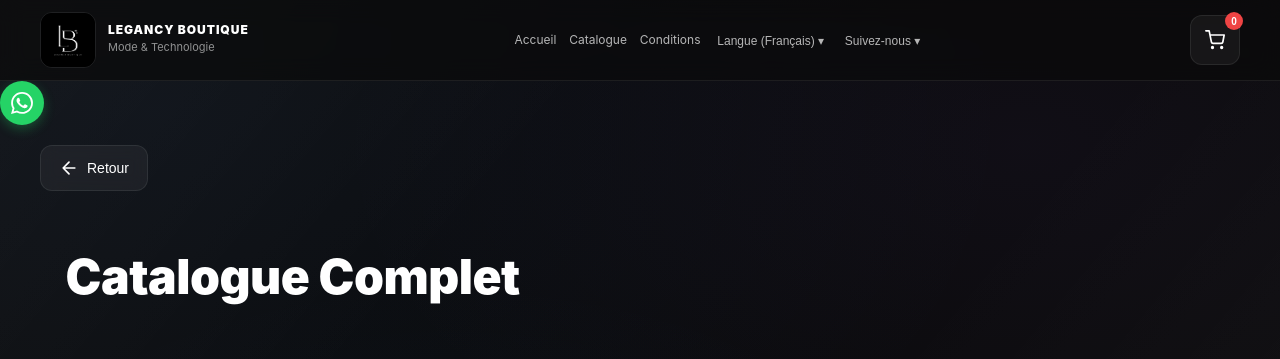
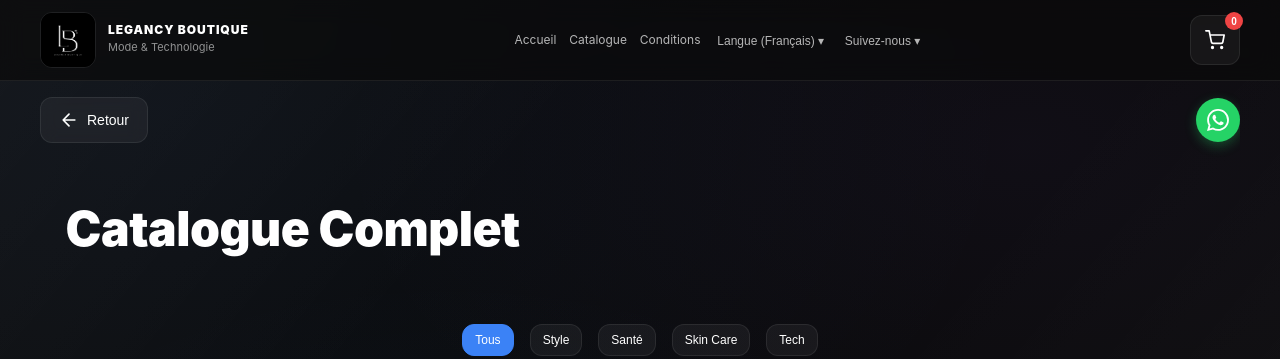
Before and after one commit to dlobognon/bot-appel-ia, a website: page catalogue.html in a window 1280 px wide. Shown: the top 359 px of the page. Drawn offline with Linux system fonts and the light colour scheme.

Commit message:
feat: Align WhatsApp icon with back button on catalogue and conditions
- Remove floating WhatsApp block on catalogue and conditions pages
- Add inline WhatsApp button next to back button in a shared row
- Add back-row flex layout and wa-inline styling for inline icon
- Keep back button left and WhatsApp icon right on the same line

```diff
--- a/catalogue.html
+++ b/catalogue.html
@@ -57,13 +57,6 @@
     </div>
   </header>
 
-  <!-- BOUTON WHATSAPP FLOTTANT -->
-  <a class="wa-floating-btn" id="wa-header" href="#" target="_blank" rel="noopener" aria-label="WhatsApp" title="Contacter sur WhatsApp">
-    <svg width="24" height="24" viewBox="0 0 24 24" fill="currentColor">
-      <path d="M17.472 14.382c-.297-.149-1.758-.867-2.03-.967-.273-.099-.471-.148-.67.15-.197.297-.767.966-.94 1.164-.173.199-.347.223-.644.075-.297-.15-1.255-.463-2.39-1.475-.883-.788-1.48-1.761-1.653-2.059-.173-.297-.018-.458.13-.606.134-.133.298-.347.446-.52.149-.174.198-.298.298-.497.099-.198.05-.371-.025-.52-.075-.149-.669-1.612-.916-2.207-.242-.579-.487-.5-.669-.51-.173-.008-.371-.01-.57-.01-.198 0-.52.074-.792.372-.272.297-1.04 1.016-1.04 2.479 0 1.462 1.065 2.875 1.213 3.074.149.198 2.096 3.2 5.077 4.487.709.306 1.262.489 1.694.625.712.227 1.36.195 1.871.118.571-.085 1.758-.719 2.006-1.413.248-.694.248-1.289.173-1.413-.074-.124-.272-.198-.57-.347m-5.421 7.403h-.004a9.87 9.87 0 01-5.031-1.378l-.361-.214-3.741.982.998-3.648-.235-.374a9.86 9.86 0 01-1.51-5.26c.001-5.45 4.436-9.884 9.888-9.884 2.64 0 5.122 1.03 6.988 2.898a9.825 9.825 0 012.893 6.994c-.003 5.45-4.437 9.884-9.885 9.884m8.413-18.297A11.815 11.815 0 0012.05 0C5.495 0 .16 5.335.157 11.892c0 2.096.547 4.142 1.588 5.945L.057 24l6.305-1.654a11.882 11.882 0 005.683 1.448h.005c6.554 0 11.89-5.335 11.893-11.893a11.821 11.821 0 00-3.48-8.413Z"/>
-    </svg>
-  </a>
-
   <div class="mobile-menu-backdrop" id="mobileMenuBackdrop"></div>
     <nav class="mobile-menu" id="mobileMenu" aria-hidden="true">
       <div class="mobile-menu-header">
@@ -101,13 +94,20 @@
   </header>
 
   <main class="container">
-    <!-- BOUTON RETOUR -->
+    <!-- BOUTON RETOUR + WHATSAPP -->
+    <div class="back-row">
       <button class="back-button" onclick="history.back()" aria-label="Retour" title="Retour à la page précédente">
         <svg width="20" height="20" viewBox="0 0 24 24" fill="none" stroke="currentColor" stroke-width="2" stroke-linecap="round" stroke-linejoin="round">
           <path d="M19 12H5M12 19l-7-7 7-7"/>
         </svg>
         <span data-i18n="back">Retour</span>
       </button>
+      <a class="wa-inline" id="wa-header" href="#" target="_blank" rel="noopener" aria-label="WhatsApp" title="Contacter sur WhatsApp">
+        <svg width="24" height="24" viewBox="0 0 24 24" fill="currentColor">
+          <path d="M17.472 14.382c-.297-.149-1.758-.867-2.03-.967-.273-.099-.471-.148-.67.15-.197.297-.767.966-.94 1.164-.173.199-.347.223-.644.075-.297-.15-1.255-.463-2.39-1.475-.883-.788-1.48-1.761-1.653-2.059-.173-.297-.018-.458.13-.606.134-.133.298-.347.446-.52.149-.174.198-.298.298-.497.099-.198.05-.371-.025-.52-.075-.149-.669-1.612-.916-2.207-.242-.579-.487-.5-.669-.51-.173-.008-.371-.01-.57-.01-.198 0-.52.074-.792.372-.272.297-1.04 1.016-1.04 2.479 0 1.462 1.065 2.875 1.213 3.074.149.198 2.096 3.2 5.077 4.487.709.306 1.262.489 1.694.625.712.227 1.36.195 1.871.118.571-.085 1.758-.719 2.006-1.413.248-.694.248-1.289.173-1.413-.074-.124-.272-.198-.57-.347m-5.421 7.403h-.004a9.87 9.87 0 01-5.031-1.378l-.361-.214-3.741.982.998-3.648-.235-.374a9.86 9.86 0 01-1.51-5.26c.001-5.45 4.436-9.884 9.888-9.884 2.64 0 5.122 1.03 6.988 2.898a9.825 9.825 0 012.893 6.994c-.003 5.45-4.437 9.884-9.885 9.884m8.413-18.297A11.815 11.815 0 0012.05 0C5.495 0 .16 5.335.157 11.892c0 2.096.547 4.142 1.588 5.945L.057 24l6.305-1.654a11.882 11.882 0 005.683 1.448h.005c6.554 0 11.89-5.335 11.893-11.893a11.821 11.821 0 00-3.48-8.413Z"/>
+        </svg>
+      </a>
+    </div>
 
     <!-- TITRE -->
     <div class="hero-catalogue-title">
--- a/style.css
+++ b/style.css
@@ -178,6 +178,48 @@ a { color: inherit; text-decoration: none; }
 }
 
 /* Icône WhatsApp seulement (legacy) */
+.wa-inline {
+  width: 44px;
+  height: 44px;
+  background: #25D366;
+  color: white;
+  display: inline-flex;
+  align-items: center;
+  justify-content: center;
+  border-radius: 50%;
+  text-decoration: none;
+  box-shadow: 0 4px 12px rgba(37, 211, 102, 0.3);
+  transition: all 0.3s ease;
+  cursor: pointer;
+  flex-shrink: 0;
+}
+
+.wa-inline:hover {
+  background: #128C7E;
+  transform: scale(1.06);
+  box-shadow: 0 6px 16px rgba(37, 211, 102, 0.5);
+}
+
+.wa-inline svg {
+  width: 22px;
+  height: 22px;
+}
+
+.back-row {
+  display: flex;
+  justify-content: space-between;
+  align-items: center;
+  gap: 12px;
+  margin: clamp(12px, 2vh, 16px) 0;
+}
+
+.back-row .back-button {
+  margin: 0;
+}
+
+.back-row .back-button svg {
+  flex-shrink: 0;
+}
 .wa-btn.icon-only {
   padding: clamp(10px, 1.8vw, 14px);
   min-width: 44px;
```
Also changed, not shown: conditions.html (+8 -8 lines). Lines whose indentation alone changed are shown as unchanged.
